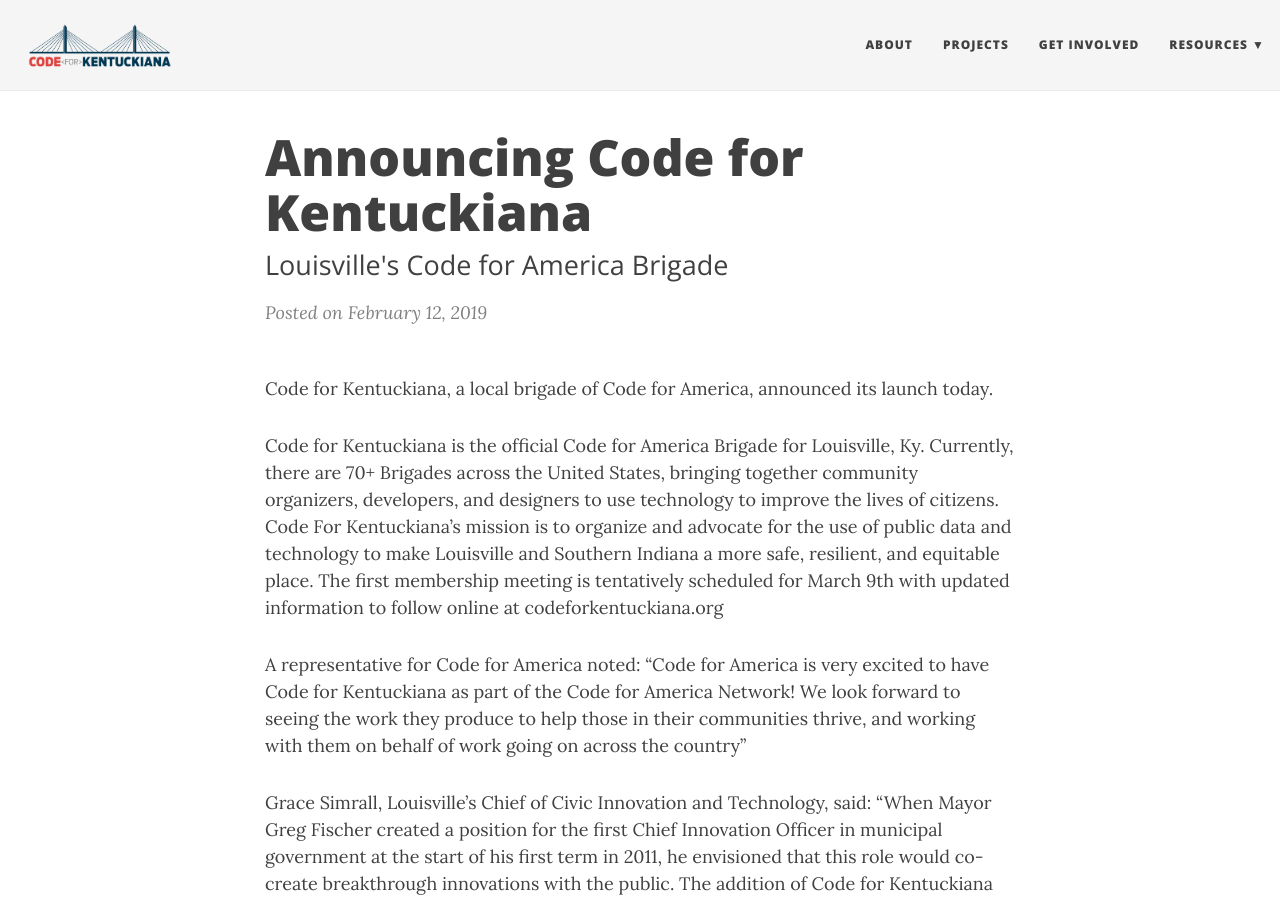
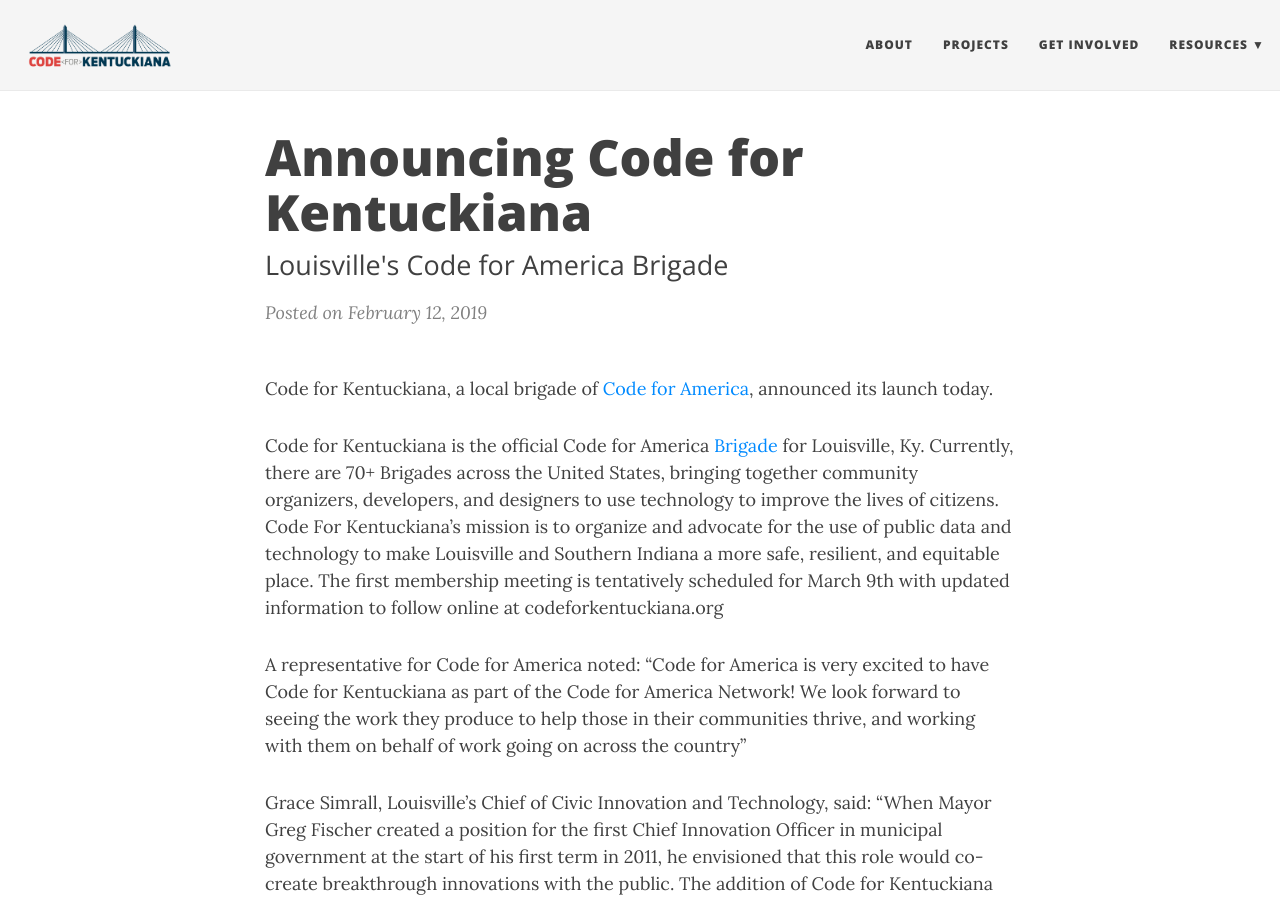
Before and after one commit to codeforct/codeforct.github.io, a Jekyll site: the page built from _posts/2019-02-12-announcing-code-for-kentuckiana.md, in a window 1280 px wide and 900 px high. Built offline with Jekyll 4.4.1, drawn with Linux system fonts in a browser that asks for light colours; nearby versions of some CDN libraries; part of the change alters nothing that is shown.

```diff
--- a/_posts/2019-02-12-announcing-code-for-kentuckiana.md
+++ b/_posts/2019-02-12-announcing-code-for-kentuckiana.md
@@ -6,9 +6,9 @@ tags: []
 comments: false
 excerpt_separator: <!--more-->
 ---
-Code for Kentuckiana, a local brigade of Code for America, announced its launch today.
+Code for Kentuckiana, a local brigade of [Code for America](https://www.codeforamerica.org), announced its launch today.
 
-Code for Kentuckiana is the official Code for America Brigade for Louisville, Ky. Currently, there are 70+ Brigades across the United States, bringing together community organizers, developers, and designers to use technology to improve the lives of citizens. Code For Kentuckiana’s mission is to organize and advocate for the use of public data and technology to make Louisville and Southern Indiana a more safe, resilient, and equitable place.
+Code for Kentuckiana is the official Code for America [Brigade](https://brigade.codeforamerica.org) for Louisville, Ky. Currently, there are 70+ Brigades across the United States, bringing together community organizers, developers, and designers to use technology to improve the lives of citizens. Code For Kentuckiana’s mission is to organize and advocate for the use of public data and technology to make Louisville and Southern Indiana a more safe, resilient, and equitable place.
 <!--more-->
 The first membership meeting is tentatively scheduled for March 9th with updated information to follow online at codeforkentuckiana.org
 
```
